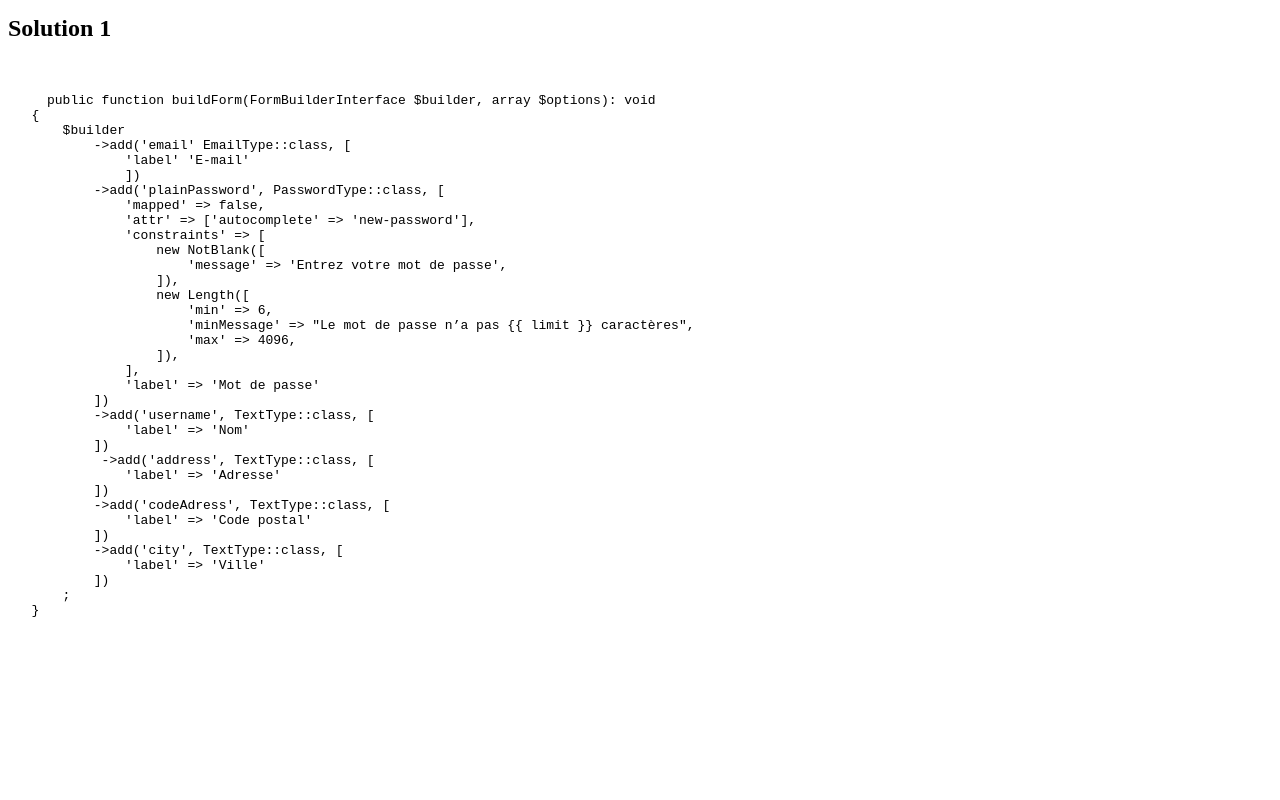
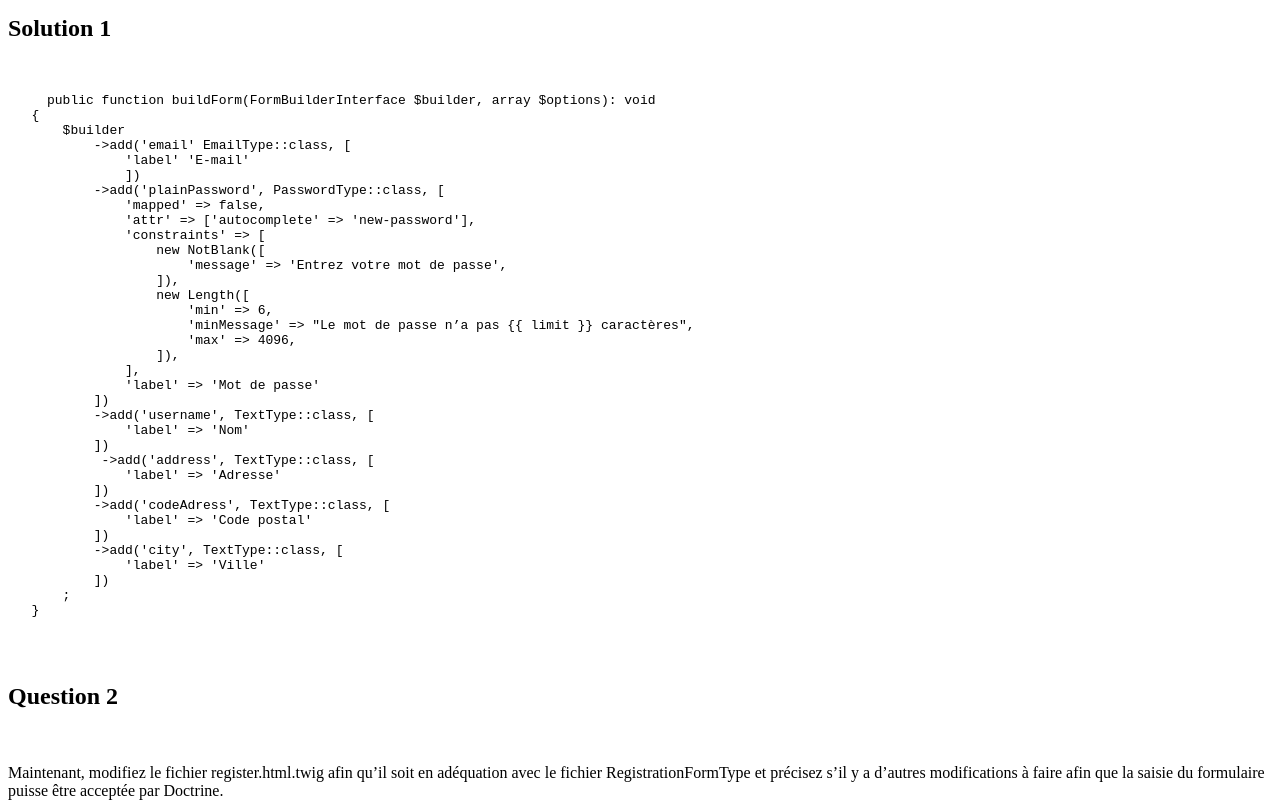
Before and after one commit to akkramm00/security-symfony-entrainement, a plain HTML site: page index.html in a window 1280 px wide. Shown: the part 875-1675 px from the top of the page. Before the commit the page ends 1508 px from the top, so only its background shows below. Drawn offline with Linux system fonts and the light colour scheme.

Commit message:
add question 2

```diff
--- a/index.html
+++ b/index.html
@@ -95,6 +95,10 @@
        ;
    }
   </pre>
+  <br>
+  <h2>Question 2</h2>
+  <br>
+  <p>Maintenant, modifiez le fichier register.html.twig afin qu’il soit en adéquation avec le fichier RegistrationFormType et précisez s’il y a d’autres modifications à faire afin que la saisie du formulaire puisse être acceptée par Doctrine.</p>
 
   <script src="script.js"></script>
   <script src="https://replit.com/public/js/replit-badge-v2.js" theme="dark" position="bottom-right"></script>
```
